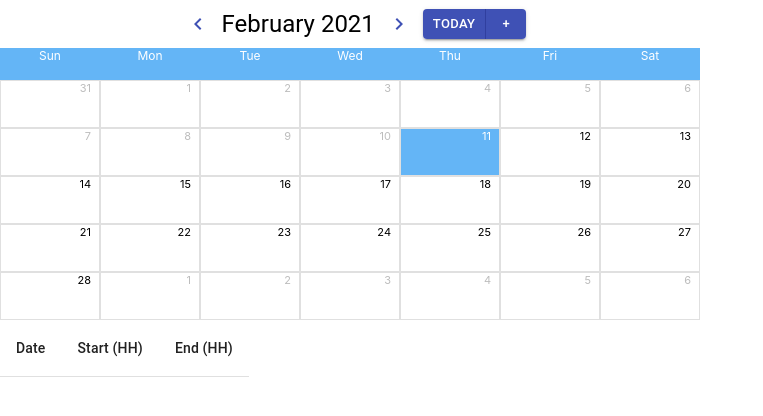
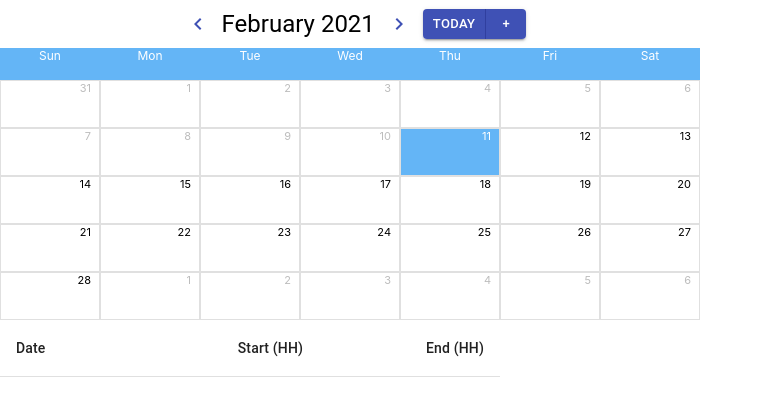
Before and after one commit to quddd/availability-calendar, a React (Create React App) app: page / in a window 1280 px wide. Shown: the top 416 px of the page, without its empty margins (0-763 px from the left). Built offline with nearby package versions, Linux system fonts and the light colour scheme.

Commit message:
Update Calendar.js

```diff
--- a/src/components/Calendar.js
+++ b/src/components/Calendar.js
@@ -57,7 +57,7 @@ const useStyles = makeStyles((theme) => ({
     maxWidth: 700,
   },
   table: {
-    maxWidth: 100,
+    maxWidth: 500,
   },
 }));
 
```
